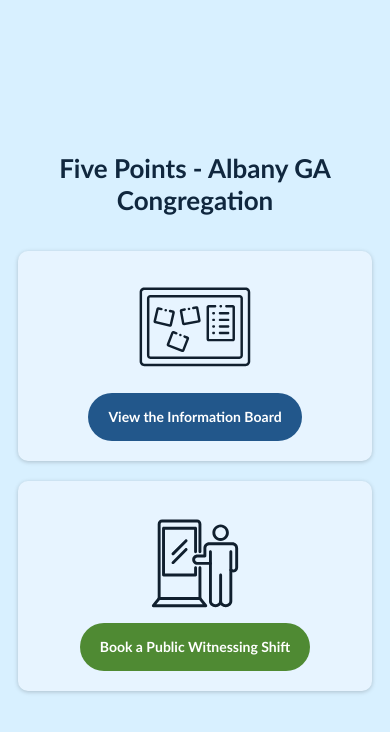
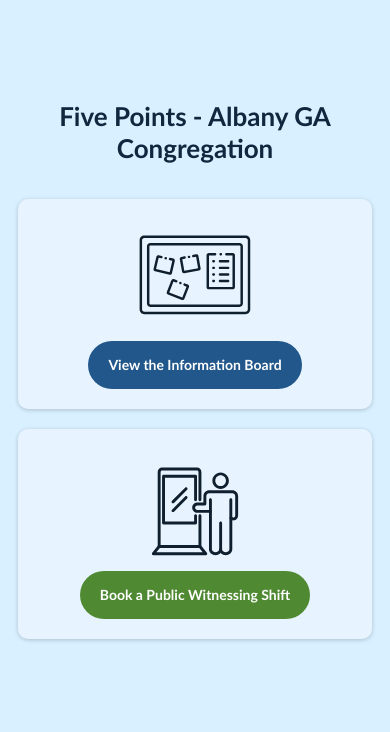
Before and after one commit to gitmichaelcraig/fp-web, a plain HTML site: page public/index.html in a window 390 px wide. Drawn offline with Linux system fonts and the light colour scheme.

Commit message:
updated breakpoints
changed breakpoints for content so it goes to top on mobile instead of being in the middle

```diff
--- a/public/style.scss
+++ b/public/style.scss
@@ -76,6 +76,7 @@ body {
       @include fp-transition ( all linear 0.5s);
       @include break-tablet() {
         overflow: hidden;
+        align-items: baseline;
       }
     .fp-page-content {
         .fp-content-block-center {
@@ -86,6 +87,7 @@ body {
             flex-direction: column;
             @include break-tablet() {
                 width: 99%;
+                padding-top: 75px;
             }
 
             h1 {
```
Also changed, not shown: public/style.css, 1 other file.
